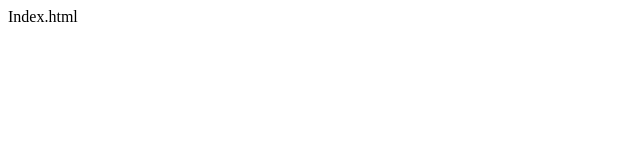
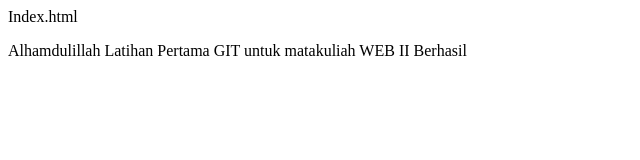
Before and after one commit to Agung19207226/Latihan-GIT, a plain HTML site: page Index.html in a window 1280 px wide. Shown: the whole page, without its empty margins (0-640 px from the left). Drawn offline with Linux system fonts and the light colour scheme.

Commit message:
penambahan isi Index.html

```diff
--- a/Index.html
+++ b/Index.html
@@ -1 +1,12 @@
 Index.html
+<html lang="en">
+<head>
+    <meta charset="UTF-8">
+    <meta http-equiv="X-UA-Compatible" content="IE=edge">
+    <meta name="viewport" content="width=device-width, initial-scale=1.0">
+    <title>Latihan GIT - WEB II UBSI</title>
+</head>
+<body>
+    <p>Alhamdulillah Latihan Pertama GIT untuk matakuliah WEB II Berhasil</p>
+</body>
+</html>
```
